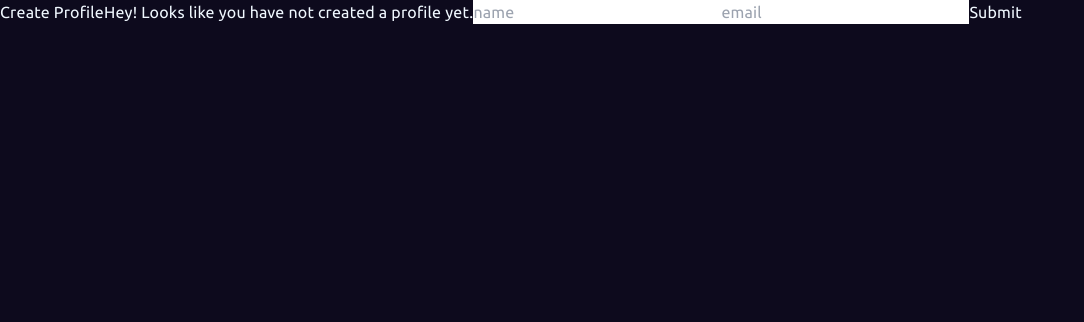
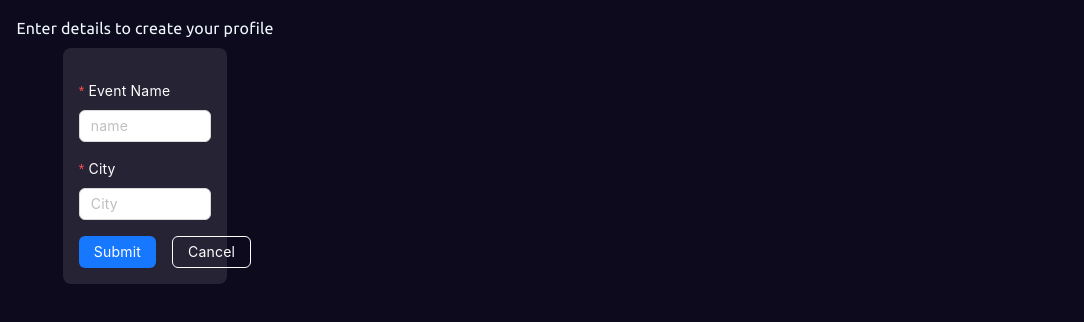
Before and after one commit to AccessVerse/accessverse, a React (Vite) app: page /createprofile in a window 1280 px wide. Shown: the top 322 px of the page, without its empty margins (0-1084 px from the left). Built offline with nearby package versions, Linux system fonts and the light colour scheme; what @composedb/client would draw is missing.

Commit message:
add: initial layout

```diff
--- a/src/pages/CreateProfile.tsx
+++ b/src/pages/CreateProfile.tsx
@@ -1,20 +1,35 @@
 import { useMutation } from '@apollo/client';
+import { Button, Form, Input } from 'antd';
 import routes from 'config/routes';
-import React, { useState } from 'react';
+import React, { ChangeEvent, useState } from 'react';
 import { useNavigate } from 'react-router-dom';
 
 import client from '../apolloClient';
 import CREATE_USER from '../mutations/createUser';
 
+type FormData = {
+  name: string;
+  email: string;
+};
 function CreateProfile() {
-  const [name, setName] = useState('');
-  const [email, setEmail] = useState('');
+  const [profileData, setProfileData] = useState<FormData>({
+    name: '',
+    email: '',
+  });
   const navigate = useNavigate();
 
   const [createUser, { loading, error }] = useMutation(CREATE_USER, {
     client,
   });
 
+  const handleFormChanges = (
+    event: ChangeEvent<HTMLInputElement | HTMLTextAreaElement>
+  ) => {
+    setProfileData({
+      ...profileData,
+      [event.target.name]: event.target.value,
+    });
+  };
   const handleSubmit = async (
     e: React.MouseEvent<HTMLButtonElement, MouseEvent>
   ) => {
@@ -25,8 +40,8 @@ function CreateProfile() {
         variables: {
           input: {
             content: {
-              name,
-              email,
+              name: profileData.name,
+              email: profileData.email,
               balance: 100,
             },
           },
@@ -46,31 +61,51 @@ function CreateProfile() {
   if (error) return <p>Error: {error.message}</p>;
 
   return (
-    <>
-      <h1>Create Profile</h1>
-      <span>Hey! Looks like you have not created a profile yet.</span>
-      <div>
-        <input
-          type="text"
-          id="name" // Add an id attribute for the input
-          value={name}
-          placeholder="name"
-          onChange={(e) => setName(e.target.value)}
-        />
-        <input
-          type="text"
-          id="email" // Add an id attribute for the input
-          value={email}
-          placeholder="email"
-          onChange={(e) => setEmail(e.target.value)}
-        />
+    <div className="flex flex-col items-center p-2 overflow-y-auto cscrollbar">
+      <span className="m-2">Enter details to create your profile</span>
 
-        <button type="submit" onClick={(e) => handleSubmit(e)}>
-          Submit
-        </button>
-        {loading && <p>Creating profile...</p>}
-      </div>
-    </>
+      <Form className=" w-[60%] bg-[#252334] p-4 rounded-lg" layout="vertical">
+        <Form.Item
+          label={<span className="text-white">Event Name</span>}
+          className="my-4"
+          required
+          name="name"
+        >
+          <Input
+            placeholder="name"
+            name="name"
+            required
+            onChange={handleFormChanges}
+          />
+        </Form.Item>
+
+        <Form.Item
+          label={<span className="text-white">City</span>}
+          required
+          className="my-4"
+        >
+          <div className="flex w-full space-x-2">
+            <Input
+              placeholder="City"
+              name="city"
+              required
+              onChange={handleFormChanges}
+            />
+          </div>
+        </Form.Item>
+
+        <div className="flex space-x-4">
+          <Button
+            className="cpbutton"
+            htmlType="submit"
+            onClick={() => handleSubmit}
+          >
+            Submit
+          </Button>
+          <Button ghost>Cancel</Button>
+        </div>
+      </Form>
+    </div>
   );
 }
 
--- a/src/pages/Events.tsx
+++ b/src/pages/Events.tsx
@@ -1,9 +1,85 @@
+import { useMutation, useQuery } from '@apollo/client';
 import Layout from 'components/common/Layout';
+import routes from 'config/routes';
+import { Key } from 'react';
+import { useNavigate } from 'react-router-dom';
+
+import client from '../apolloClient';
+// import UPDATE_EVENT_ATTENDEE from 'src/mutations/updateEventAttendee';
+// import CREATE_USER_EVENT from 'src/mutations/createUserEvent';
+import CREATE_USER_EVENT from '../mutations/createUserEvent';
+import GET_ALL_EVENTS from '../queries/getAllEvents';
+// import client from 'src/apolloClient';
+// import GET_ALL_EVENTS from 'src/queries/getAllEvents';
 
 function Events() {
+  const navigate = useNavigate();
+  const { loading, error, data } = useQuery(GET_ALL_EVENTS, {
+    client,
+  });
+  const [createUserEvent, { loading: createLoading, error: createError }] =
+    useMutation(CREATE_USER_EVENT, {
+      client,
+    });
+  // const [updateEvent, {loading: updateLoading, error: updateError}]= useMutation(UPDATE_EVENT_ATTENDEE,{
+  //   client
+  // });
+
+  if (loading || createLoading) return <p>Loading...</p>;
+  if (error || createError)
+    return <p>Error: {error?.message || createError?.message}</p>;
+
+  const events = data?.eventIndex?.edges || [];
+
+  const handleJoinEvent = async (eventId: string | number, eventLimit: any) => {
+    console.log(eventId);
+    await createUserEvent({
+      variables: {
+        input: {
+          content: {
+            event: eventId,
+            status: 1,
+          },
+        },
+      },
+    });
+
+    // console.log('max limit: ',eventLimit);
+    // const updateInput= {
+    //   id: eventId,
+    //   content: {
+    //     maxLimit: eventLimit+1
+    //   }
+    // }
+    // const res= await updateEvent({
+    //   variables:{
+    //     input: updateInput
+    //   }
+    // });
+    // console.log('res= ',res);
+
+    alert('Joined in successfully!');
+    navigate(routes.DASHBOARD);
+  };
+  console.log('events= ', events);
   return (
     <Layout page="Events">
-      <div className="flex justify-center items-center h-full">Events</div>
+      <div className="flex justify-center items-center h-full">
+        {events.map(({ node: event }: any, index: Key | null | undefined) => {
+          return (
+            <div key={index}>
+              <div>{event.name}</div>
+              <div>{event.description}</div>
+              <button
+                type="button"
+                onClick={() => handleJoinEvent(event.id, event.maxLimit)}
+              >
+                Join event
+              </button>
+            </div>
+          );
+        })}
+      </div>
     </Layout>
   );
 }
--- a/src/pages/NewEvent.tsx
+++ b/src/pages/NewEvent.tsx
@@ -1,9 +1,14 @@
+import { useMutation } from '@apollo/client';
 import { Button, Form, Input, Select, Tooltip } from 'antd';
 import Layout from 'components/common/Layout';
 import routes from 'config/routes';
 import { ChangeEvent, useState } from 'react';
 import { BiWorld } from 'react-icons/bi';
 import { useNavigate } from 'react-router-dom';
+
+import client from '../apolloClient';
+// import client from 'src/apolloClient';
+import CREATE_EVENT from '../mutations/createEvent';
 
 type EventMode = 'virtual' | 'inperson';
 
@@ -13,9 +18,9 @@ type FormData = {
   mode: EventMode;
   venue: string;
   city: string;
-  cost: number;
+  cost: string;
   date: string;
-  limit: number;
+  limit: string;
 };
 
 const eventModes = [
@@ -36,14 +41,16 @@ const NewEvent = function NewEvent() {
     mode: 'inperson',
     venue: '',
     city: '',
-    cost: 0,
+    cost: '0',
     date: '1/1/2023',
-    limit: 10,
+    limit: '10',
   });
 
   const navigate = useNavigate();
-
   const [googlePick, setGooglePick] = useState(false);
+  const [createEvent, { loading, error }] = useMutation(CREATE_EVENT, {
+    client,
+  });
 
   const handleFormChanges = (
     event: ChangeEvent<HTMLInputElement | HTMLTextAreaElement>
@@ -61,11 +68,39 @@ const NewEvent = function NewEvent() {
     });
   };
 
-  const handleSubmit = () => {
+  const handleSubmit = async () => {
     // TODO: api call for the event form submit
+    const mode = eventData.mode === 'inperson' ? 0 : 1;
     console.log(eventData);
+    try {
+      const event = await createEvent({
+        variables: {
+          input: {
+            content: {
+              name: eventData.name,
+              city: eventData.city,
+              cost: +eventData.cost,
+              mode,
+              venue: eventData.venue,
+              status: 1,
+              maxLimit: +eventData.limit,
+              description: eventData.description,
+              creationDate: '2023-07-25T12:34:56.789Z',
+              dateTime: '2023-08-25T12:34:56.789Z',
+            },
+          },
+        },
+        client,
+      });
+      console.log('Event creation successful- ', event);
+      navigate(routes.DASHBOARD);
+    } catch (err) {
+      console.log('Error occured while creating event: ', err);
+    }
     // redirect to home page
   };
+  if (loading) return <p>Loading...</p>;
+  if (error) return <p>Error: {error.message}</p>;
 
   return (
     <Layout page="New Event">
@@ -86,7 +121,6 @@ const NewEvent = function NewEvent() {
               placeholder="AccessVerse Event"
               name="name"
               required
-              value={eventData.name}
               onChange={handleFormChanges}
             />
           </Form.Item>
@@ -101,7 +135,6 @@ const NewEvent = function NewEvent() {
               name="description"
               placeholder="Some description about the event"
               required
-              value={eventData.description}
               onChange={handleFormChanges}
             />
           </Form.Item>
@@ -128,7 +161,6 @@ const NewEvent = function NewEvent() {
                 placeholder="AccessVerse Event"
                 name="venue"
                 required
-                value={eventData.venue}
                 onChange={handleFormChanges}
               />
 
@@ -159,7 +191,6 @@ const NewEvent = function NewEvent() {
                 placeholder="City"
                 name="city"
                 required
-                value={eventData.city}
                 onChange={handleFormChanges}
               />
             </div>
@@ -176,7 +207,6 @@ const NewEvent = function NewEvent() {
                 placeholder="Price for tickets"
                 name="cost"
                 required
-                value={eventData.cost}
                 onChange={handleFormChanges}
               />
             </div>
@@ -192,7 +222,6 @@ const NewEvent = function NewEvent() {
                 placeholder="DD/MM/YYYY"
                 name="date"
                 required
-                value={eventData.date}
                 onChange={handleFormChanges}
               />
             </div>
@@ -209,7 +238,6 @@ const NewEvent = function NewEvent() {
                 placeholder="Enter number of participants"
                 name="limit"
                 required
-                value={eventData.limit}
                 onChange={handleFormChanges}
               />
             </div>
@@ -223,9 +251,7 @@ const NewEvent = function NewEvent() {
             >
               Submit
             </Button>
-            <Button ghost onClick={() => navigate(routes.DASHBOARD)}>
-              Cancel
-            </Button>
+            <Button ghost>Cancel</Button>
           </div>
         </Form>
       </div>
--- a/src/pages/Profile.tsx
+++ b/src/pages/Profile.tsx
@@ -1,9 +1,43 @@
+import { useQuery } from '@apollo/client';
 import Layout from 'components/common/Layout';
 
+import client from '../apolloClient';
+import GET_MY_EVENTS from '../queries/getMyEvents';
+// import client from 'src/apolloClient';
+// import GET_MY_EVENTS from 'src/queries/getMyEvents';
+
 function Profile() {
+  const user = JSON.parse(localStorage.getItem('accessverseUser') || '');
+  // user = user && typeof user === 'string' ? JSON.parse(user) : 'guest user';
+
+  const { data, loading, error } = useQuery(GET_MY_EVENTS, {
+    client,
+  });
+  if (loading) return <p>Loading...</p>;
+  if (error) return <p>Error: {error?.message}</p>;
+
+  const events = data?.viewer?.eventList?.edges || [];
+  console.log('events: ', events);
+
   return (
     <Layout page="Profile">
-      <div className="flex justify-center items-center h-full">Profile</div>
+      <div className="flex justify-center items-center h-full">
+        <div>
+          <p>{`Hey ${user?.viewer?.user?.name}`}</p>
+          <p>{`Email: ${user?.viewer?.user?.email}`}</p>
+        </div>
+        <div className="flex justify-center items-center h-full">
+          {/* @ts-ignore eslint-disable-next-line */}
+          {events.map(({ node: event }, index: number) => {
+            return (
+              <div key={index}>
+                <div>{event.name}</div>
+                <div>{event.description}</div>
+              </div>
+            );
+          })}
+        </div>
+      </div>
     </Layout>
   );
 }
```
